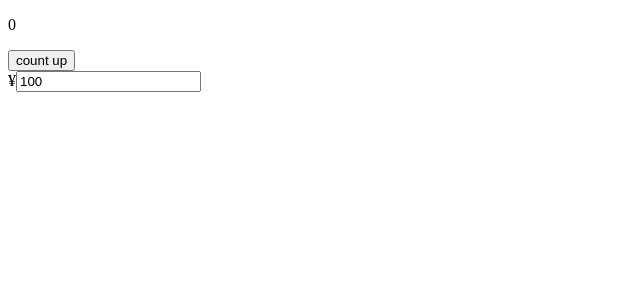
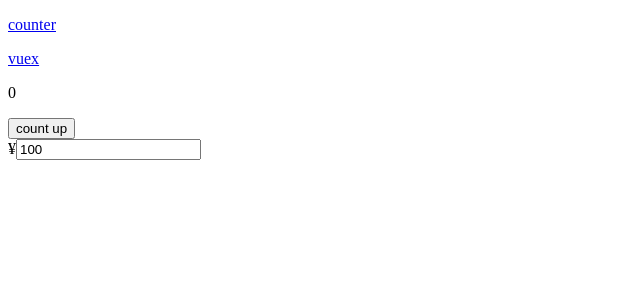
Before and after one commit to hibriiiiidge/practive__vuex, a Vue app: page /counter in a window 1280 px wide. Shown: the top 300 px of the page, without its empty margins (0-640 px from the left). Built offline with nearby package versions, Linux system fonts and the light colour scheme.

Commit message:
Add routert links

```diff
--- a/src/App.vue
+++ b/src/App.vue
@@ -1,18 +1,15 @@
 <template>
-  <div id="app">
-    <counter></counter>
+  <div>
+    <p>
+      <router-link to="/counter">
+        counter
+      </router-link>
+    </p>
+    <p>
+      <router-link to="/vuex">
+        vuex
+      </router-link>
+    </p>
+    <router-view></router-view>
   </div>
 </template>
-
-<script>
-import Counter from './components/Counter.vue'
-import store from './store.js'
-
-export default {
-  name: 'app',
-  store,
-  components: {
-    Counter
-  }
-}
-</script>
--- a/src/components/SearchInputGroup.vue
+++ b/src/components/SearchInputGroup.vue
@@ -12,7 +12,7 @@
 </template>
 
 <script>
-import { mapState } from 'vuex';
+import { mapState, mapMutations } from 'vuex';
 import SearchMinInput from './SearchMinInput'
 
 export default {
@@ -33,15 +33,18 @@ export default {
     ]),
   },
   methods: {
-    inputBudget(value) {
-      this.$emit('input', value)
+    ...mapMutations([
+      "setBudget", "setFocusBudget", "setBlurBudget"
+    ]),
+    inputBudget(budget) {
+      this.setBudget(budget);
     },
     focusBudget() {
-      this.$emit('focus')
+      this.setFocusBudget();
     },
-    blurBudget(value) {
-      this.$emit('blur', value)
-    }
-  },
+    blurBudget(budget) {
+      this.setBlurBudget(budget);
+    },
+  }
 }
 </script>
--- a/src/main.js
+++ b/src/main.js
@@ -1,8 +1,12 @@
 import Vue from 'vue'
 import App from './App.vue'
+import router from './router'
+import store from './store'
 
 Vue.config.productionTip = false
 
 new Vue({
+  router,
+  store,
   render: h => h(App),
 }).$mount('#app')
```
Also changed, not shown: src/router.js (added, +18 -0 lines).
